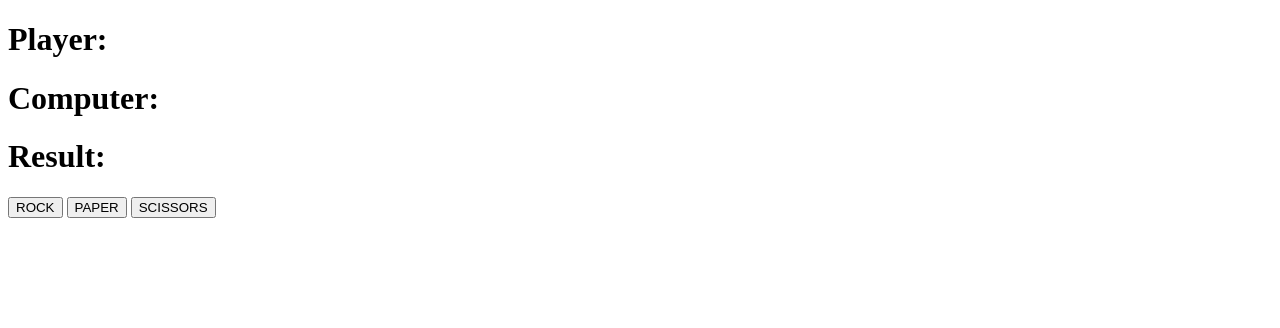
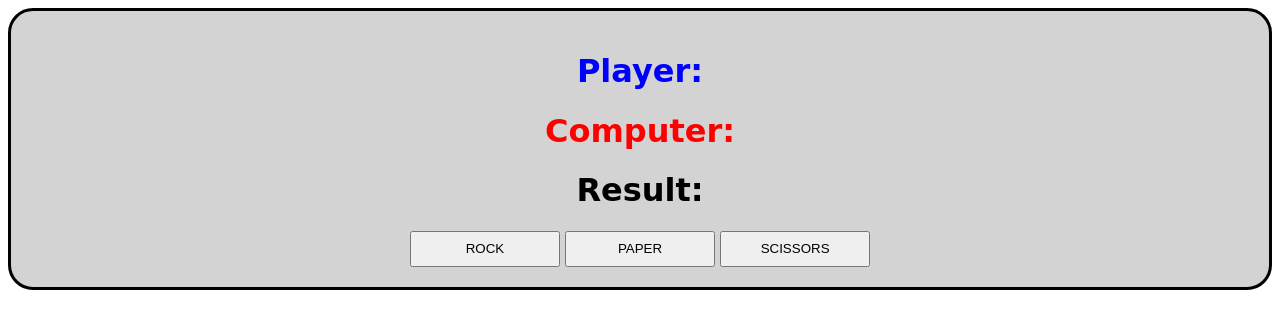
Before and after one commit to tonylehuynh/js-learning-rockpaperscissors, a plain HTML site: page index.html in a window 1280 px wide. Drawn offline with Linux system fonts and the light colour scheme.

Commit message:
css styling done

```diff
--- a/index.html
+++ b/index.html
@@ -5,6 +5,7 @@
 	<meta http-equiv="X-UA-Compatible" content="IE=edge">
 	<meta name="viewport" content="width=device-width, initial-scale=1.0">
 	<title>Rock Paper Scissors game</title>
+	<link rel="stylesheet" href="style.css">
 </head>
 <body>
 	<div id="gameDiv">
--- a/style.css
+++ b/style.css
@@ -0,0 +1,21 @@
+.choiceBtn{
+	line-height: 30px;
+	width: 150px;
+}
+
+#gameDiv{
+	font-family: 'Brush Script MT', cursive;
+	border: 3px solid;
+	border-radius: 25px;
+	padding: 20px;
+	background-color: lightgrey;
+	text-align: center;
+}
+
+#playerText{
+	color: blue;
+}
+
+#computerText{
+	color: red;
+}
```
